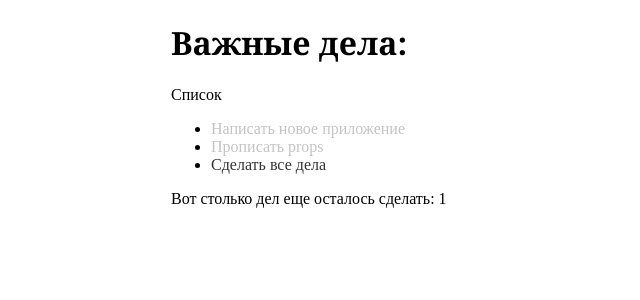
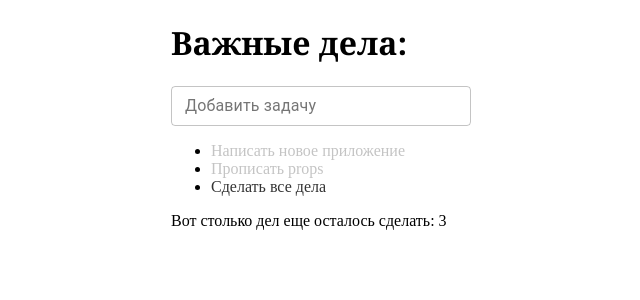
Before and after one commit to WebHeroSchool/todovalya, a React (Create React App) app: page / in a window 1280 px wide. Shown: the top 300 px of the page, without its empty margins (319-959 px from the left). Built offline with nearby package versions, Linux system fonts and the light colour scheme.

Commit message:
урок Готовые библиотеки компонентов. Material UI

```diff
--- a/package.json
+++ b/package.json
@@ -32,6 +32,7 @@
     ]
   },
   "devDependencies": {
+    "@material-ui/core": "^4.11.0",
     "classnames": "^2.2.6"
   }
 }
--- a/src/components/App/App.js
+++ b/src/components/App/App.js
@@ -27,7 +27,7 @@ const App = () => {
 			<h1 className={styles.title}>Важные дела:</h1>
 			<InputItem />
 			<ItemList items={items} />
-			<Footer count={1} />
+			<Footer count={3} />
 		</div >);
 }
 
--- a/src/components/InputItem/InputItem.js
+++ b/src/components/InputItem/InputItem.js
@@ -1,6 +1,27 @@
 import React from 'react';
+import TextField from '@material-ui/core/TextField';
+import { ThemeProvider, createMuiTheme } from '@material-ui/core/styles';
 
-const InputItem = () => (
-	<span>Список</span>);
+const InputItem = () => {
+	const theme = createMuiTheme({
+		palette: {
+			primary: {
+				main: '#6c5ce7'
+			}
+		}
+	});
+
+	return (<div>
+		<ThemeProvider theme={theme}>
+			<TextField
+				id="outlined-basic"
+				label="Добавить задачу"
+				variant="outlined"
+				size="small"
+				fullWidth
+			/>
+		</ThemeProvider>
+	</div>);
+}
 
 export default InputItem;
```
Also changed, not shown: 1 other file (tests, documents, lock files or other folders).
